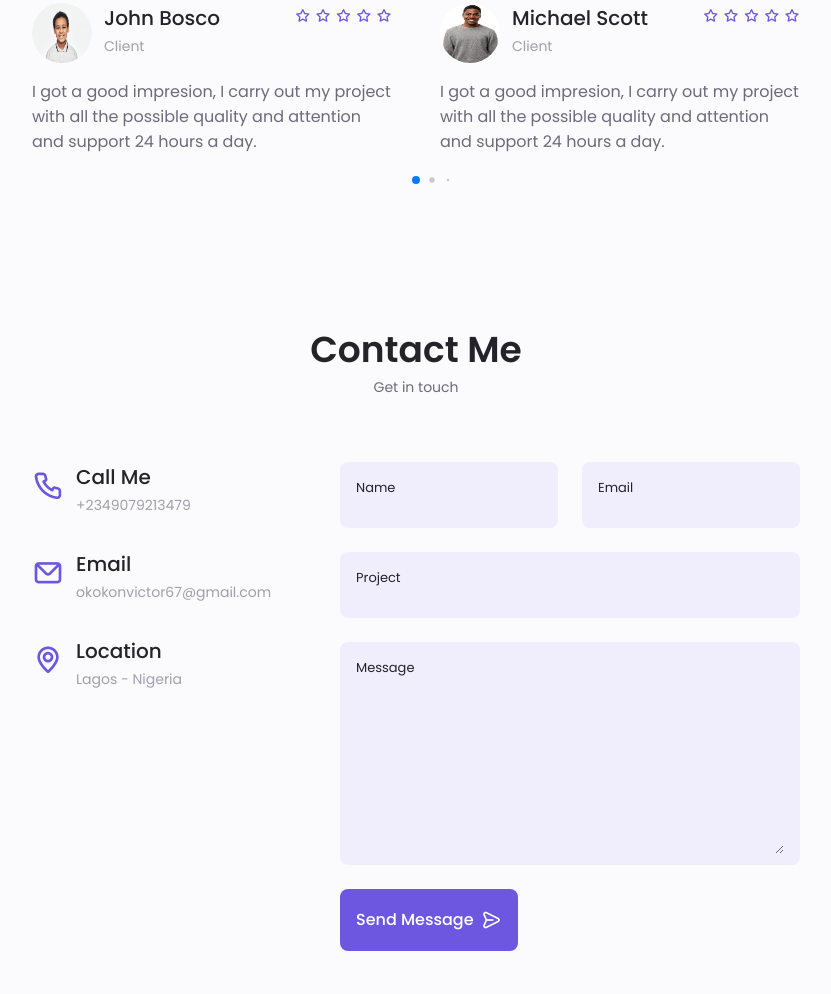
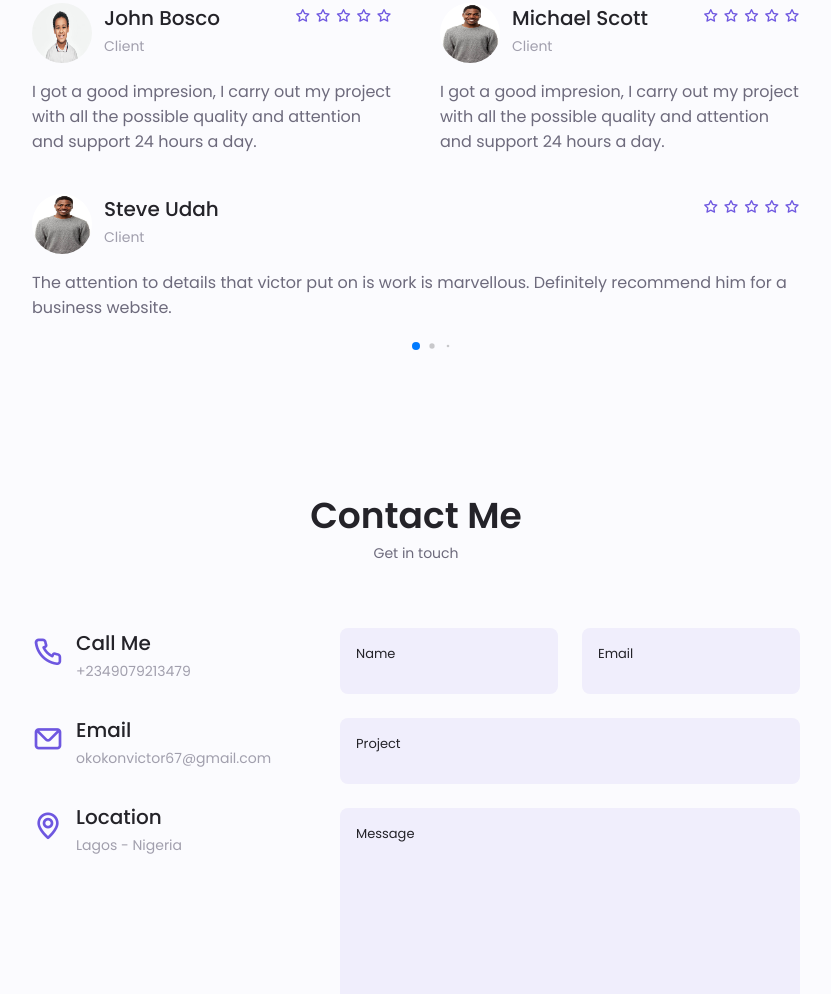
Before and after one commit to Vickyfcb/Welcome, a plain HTML site: page index.html in a window 1280 px wide. Shown: the part 4516-5510 px from the top of the page, without its empty margins (224-1055 px from the left). Drawn offline with nearby package versions, Linux system fonts and the light colour scheme.

Commit message:
Update index.html

```diff
--- a/index.html
+++ b/index.html
@@ -670,6 +670,27 @@
                     </p>
                      </div>
                 </div>
+                <!--==================TESTIMONIAL 4====================-->
+                     <div class="testimonial__content swiper-slide">
+                    <div class="testimonial__data">
+                        <div class="testimonial__header">
+                            <img src="image/prj3.jpg" alt="" class="testimonial__img">
+                            <div>
+                                <h3 class="testimonial__name">Steve Udah</h3>
+                                <span class="testimonial__client">Client</span>
+                            </div>
+                        </div>
+                        <div>
+                            <i class="uil uil-star testimonial__icon-star"></i>
+                            <i class="uil uil-star testimonial__icon-star"></i>
+                            <i class="uil uil-star testimonial__icon-star"></i>
+                            <i class="uil uil-star testimonial__icon-star"></i>
+                            <i class="uil uil-star testimonial__icon-star"></i>
+                        </div>
+                    </div>
+                    <p class="testimonial__description">The attention to details that victor put on is work is marvellous. Definitely recommend him for a business website.
+                    </p>
+                     </div>
                 <!-- Add Pagination -->
                 <div class="swiper-pagination swiper-pagination-testimonial"></div>
             </div>
```
